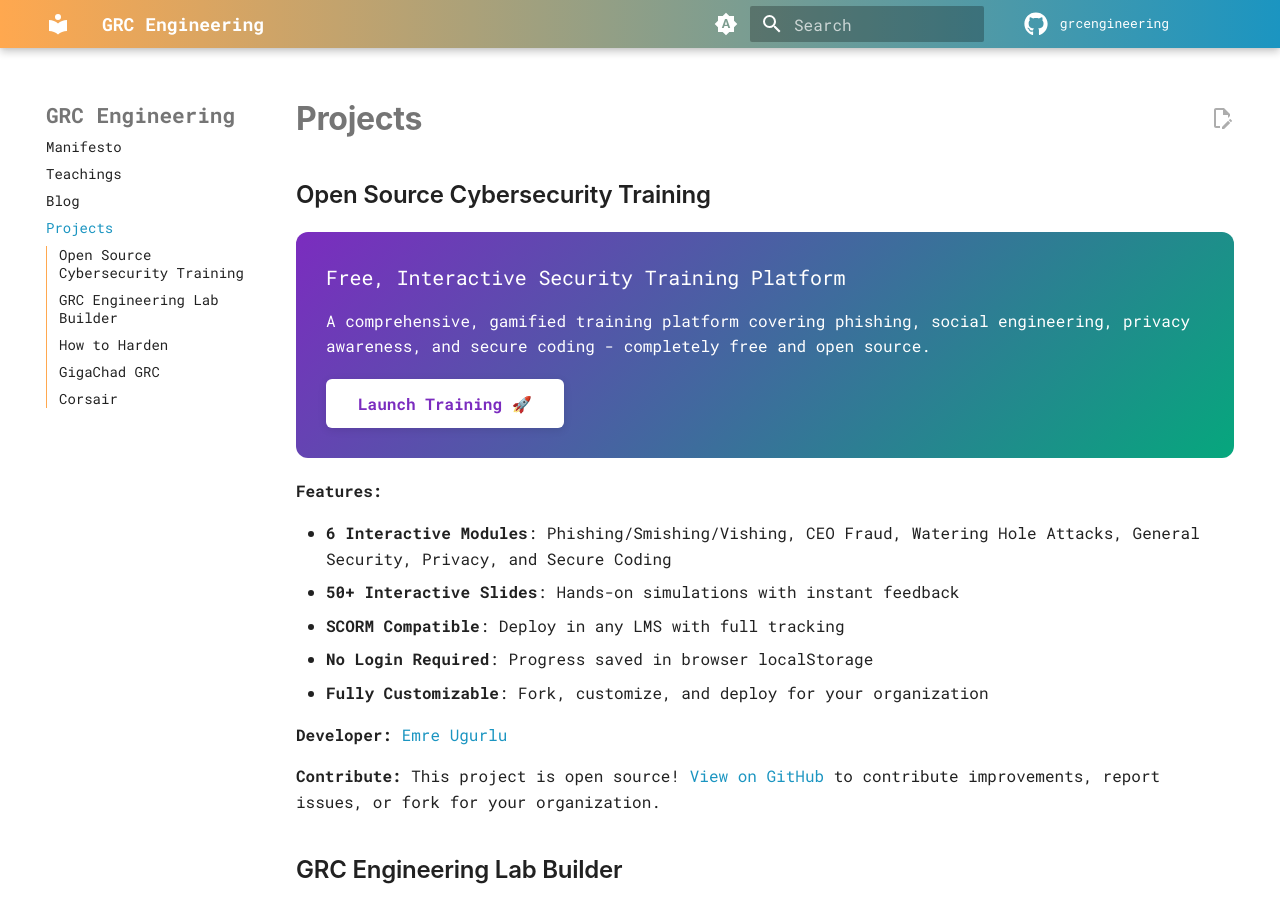
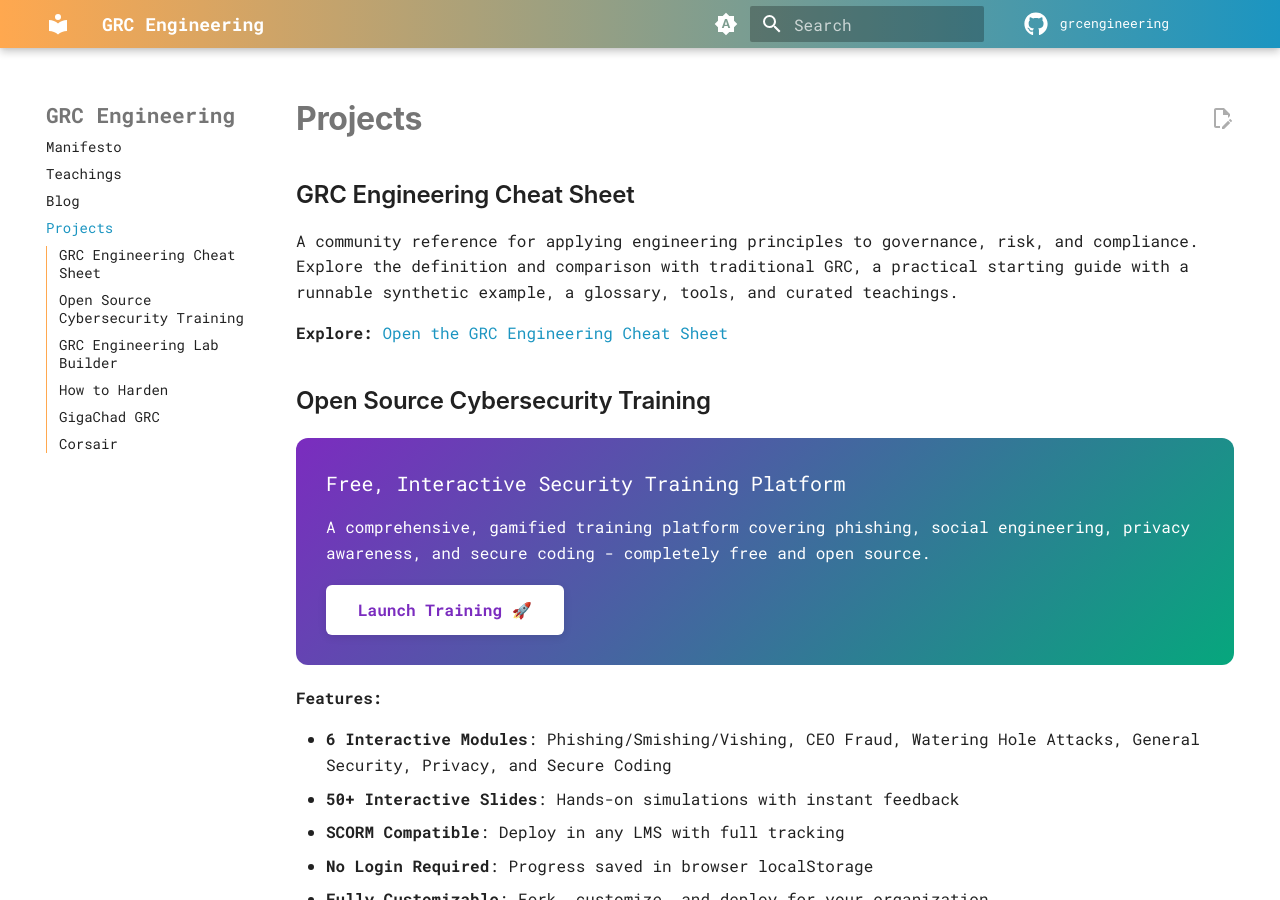
Before and after one commit to grcengineering/grcengineering.github.io, an MkDocs documentation site: the page built from docs/projects.md, in a window 1280 px wide and 900 px high. Built offline with MkDocs 1.6.1 and Material for MkDocs 9.7.7, drawn with Linux system fonts in a browser that asks for light colours; some web fonts are replaced; plug-ins that fetch from the network failed and are left out; comment, search, counter and statistics services are not loaded.

Commit message:
docs: list the GRC Engineering Cheat Sheet in Projects
AI-Assisted: true
AI-Tool: Codex
AI-Model: GPT-6
AI-Role: draft

```diff
--- a/docs/projects.md
+++ b/docs/projects.md
@@ -1,4 +1,10 @@
 # Projects
+
+## GRC Engineering Cheat Sheet
+
+A community reference for applying engineering principles to governance, risk, and compliance. Explore the definition and comparison with traditional GRC, a practical starting guide with a runnable synthetic example, a glossary, tools, and curated teachings.
+
+**Explore:** [Open the GRC Engineering Cheat Sheet](https://cheatsheet.grc.engineering/)
 
 ## Open Source Cybersecurity Training
 
```
